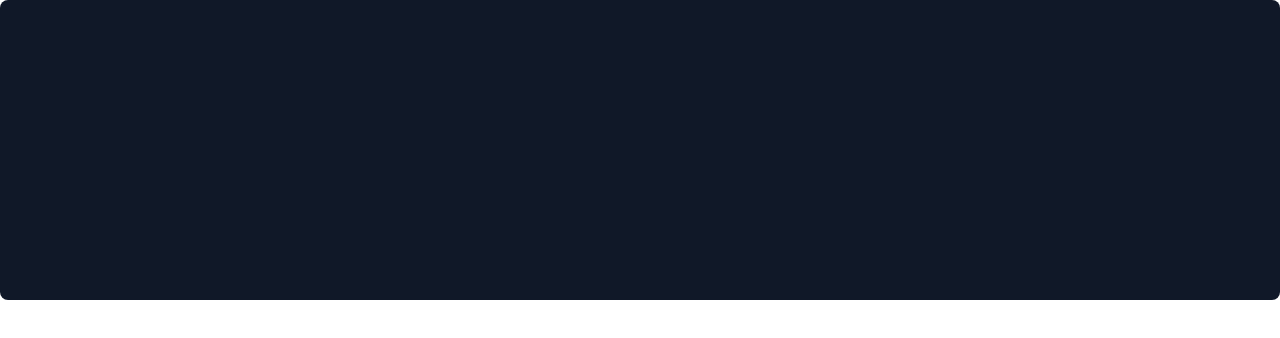
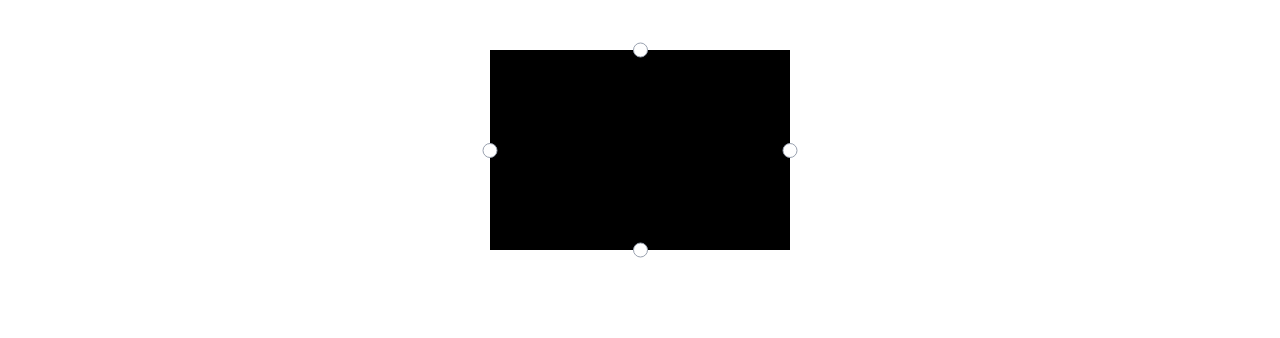
Before and after one commit to ke1vin4real/snippix, a React (Vite) app: page / in a window 1280 px wide. Shown: the top 338 px of the page. Built offline with nearby package versions, Linux system fonts and the light colour scheme.

Commit message:
feat: resize container

```diff
--- a/src/App.tsx
+++ b/src/App.tsx
@@ -1,9 +1,8 @@
-import Editor from '@/components/Editor';
-
+import ResizableBox from '@/components/ResizableBox';
 function App() {
   return (
     <>
-      <Editor />
+      <ResizableBox />
     </>
   );
 }
--- /dev/null
+++ b/src/components/ResizableBox.tsx
@@ -0,0 +1,169 @@
+import { ButtonHTMLAttributes, useCallback, useEffect, useMemo, useRef, useState } from 'react';
+
+type Props = {
+  defaultWidth?: number;
+  defaultHeight?: number;
+};
+
+export default function ResizableBox({ defaultWidth = 300, defaultHeight = 200 }: Props) {
+  const MIN_HEIGHT = 100;
+
+  const MIN_WIDTH = 100;
+
+  const [width, setWidth] = useState<number>(defaultWidth);
+
+  const [height, setHeight] = useState<number>(defaultHeight);
+
+  const resizingState = useRef<'none' | 's' | 'n' | 'w' | 'e'>('none');
+
+  const firstPointerId = useRef<number | null>(null);
+
+  const lastPointerPosition = useRef<{ x: number; y: number }>({ x: 0, y: 0 });
+
+  const frameId = useRef<number | null>(null);
+
+  const resizeX = useCallback((movement: number) => {
+    if (frameId.current !== null) return;
+
+    frameId.current = requestAnimationFrame(() => {
+      setWidth((prevWidth) => {
+        const newWidth = prevWidth + movement * 2;
+        return newWidth >= MIN_WIDTH ? newWidth : prevWidth;
+      });
+      frameId.current = null;
+    });
+  }, []);
+
+  const resizeY = useCallback((movement: number) => {
+    if (frameId.current !== null) return;
+
+    frameId.current = requestAnimationFrame(() => {
+      setHeight((prevHeight) => {
+        const newHeight = prevHeight + movement * 2;
+        return newHeight >= MIN_HEIGHT ? newHeight : prevHeight;
+      });
+      frameId.current = null;
+    });
+  }, []);
+
+  const handlers = useMemo(
+    () => ({
+      move: (e: PointerEvent) => {
+        if (firstPointerId.current !== e.pointerId || resizingState.current === 'none') {
+          return;
+        }
+        const lastPositon = lastPointerPosition.current;
+
+        if (resizingState.current === 'w') {
+          resizeX(lastPositon.x - e.clientX);
+        } else if (resizingState.current === 's') {
+          resizeY(e.clientY - lastPositon.y);
+        } else if (resizingState.current === 'n') {
+          resizeY(lastPositon.y - e.clientY);
+        } else {
+          resizeX(e.clientX - lastPositon.x);
+        }
+
+        lastPointerPosition.current = { x: e.clientX, y: e.clientY };
+      },
+
+      up: (e: PointerEvent) => {
+        if (firstPointerId.current === e.pointerId) {
+          resizingState.current = 'none';
+          firstPointerId.current = null;
+          lastPointerPosition.current = { x: 0, y: 0 };
+
+          window.removeEventListener('pointermove', handlers!.move);
+          window.removeEventListener('pointerup', handlers!.up);
+          window.removeEventListener('pointercancel', handlers!.cancel);
+          document.body.style.userSelect = '';
+        }
+      },
+
+      cancel: (e: PointerEvent) => {
+        if (firstPointerId.current === e.pointerId) {
+          resizingState.current = 'none';
+          firstPointerId.current = null;
+          lastPointerPosition.current = { x: 0, y: 0 };
+
+          window.removeEventListener('pointermove', handlers!.move);
+          window.removeEventListener('pointerup', handlers!.up);
+          window.removeEventListener('pointercancel', handlers!.cancel);
+          document.body.style.userSelect = '';
+        }
+      },
+    }),
+    [resizeX, resizeY]
+  );
+
+  const handlePointerDown = useCallback(
+    (e: React.PointerEvent, type: 's' | 'n' | 'w' | 'e') => {
+      if (firstPointerId.current !== null) {
+        return;
+      }
+      firstPointerId.current = e.pointerId;
+      resizingState.current = type;
+      lastPointerPosition.current = { x: e.clientX, y: e.clientY };
+
+      window.addEventListener('pointermove', handlers!.move);
+      window.addEventListener('pointerup', handlers!.up);
+      window.addEventListener('pointercancel', handlers!.cancel);
+      document.body.style.userSelect = 'none';
+    },
+    [handlers]
+  );
+
+  useEffect(() => {
+    return () => {
+      window.removeEventListener('pointermove', handlers.move);
+      window.removeEventListener('pointerup', handlers.up);
+      window.removeEventListener('pointercancel', handlers.cancel);
+      document.body.style.userSelect = '';
+    };
+    // eslint-disable-next-line react-hooks/exhaustive-deps
+  }, []);
+
+  const containerStyle = useMemo(
+    () => ({
+      width,
+      height,
+      willChange: 'width, height',
+    }),
+    [width, height]
+  );
+
+  return (
+    <div
+      style={containerStyle}
+      className={`grid my-[50px] mx-auto grid-cols-[auto_1fr_auto] grid-rows-[auto_1fr_auto] place-items-center bg-black`}
+    >
+      <div className="col-[2] row-[2] self-stretch justify-self-stretch">1</div>
+      <Resizer
+        onPointerDown={(e) => handlePointerDown(e, 'n')}
+        className="col-[2] row-[1] transform-[translateY(-50%)] cursor-row-resize"
+      />
+      <Resizer
+        onPointerDown={(e) => handlePointerDown(e, 'e')}
+        className="col-[3] row-[2] transform-[translateX(50%)] cursor-col-resize"
+      />
+      <Resizer
+        onPointerDown={(e) => handlePointerDown(e, 's')}
+        className="col-[2] row-[3] transform-[translateY(50%)] cursor-row-resize"
+      />
+      <Resizer
+        onPointerDown={(e) => handlePointerDown(e, 'w')}
+        className="col-[1] row-[2] transform-[translateX(-50%)] cursor-col-resize"
+      />
+    </div>
+  );
+}
+
+function Resizer(props: ButtonHTMLAttributes<HTMLButtonElement> & { className?: string }) {
+  return (
+    <button
+      {...props}
+      type="button"
+      className={`select-none border border-solid border-gray-400 bg-white w-[15px] h-[15px] rounded-[50%] ${props.className || ''}`}
+    ></button>
+  );
+}
--- a/vite.config.ts
+++ b/vite.config.ts
@@ -1,8 +1,8 @@
+import tailwindcss from '@tailwindcss/vite';
+import react from '@vitejs/plugin-react';
+import { dirname, resolve } from 'path';
+import { fileURLToPath } from 'url';
 import { defineConfig } from 'vite';
-import react from '@vitejs/plugin-react';
-import { fileURLToPath } from 'url';
-import { dirname, resolve } from 'path';
-import tailwindcss from '@tailwindcss/vite';
 
 const __dirname = dirname(fileURLToPath(import.meta.url));
 
@@ -14,4 +14,8 @@
       '@': resolve(__dirname, './src'),
     },
   },
+  server: {
+    host: '0.0.0.0',
+    port: 5173,
+  },
 });
```
Also changed, not shown: 1 other file (tests, documents, lock files or other folders).
